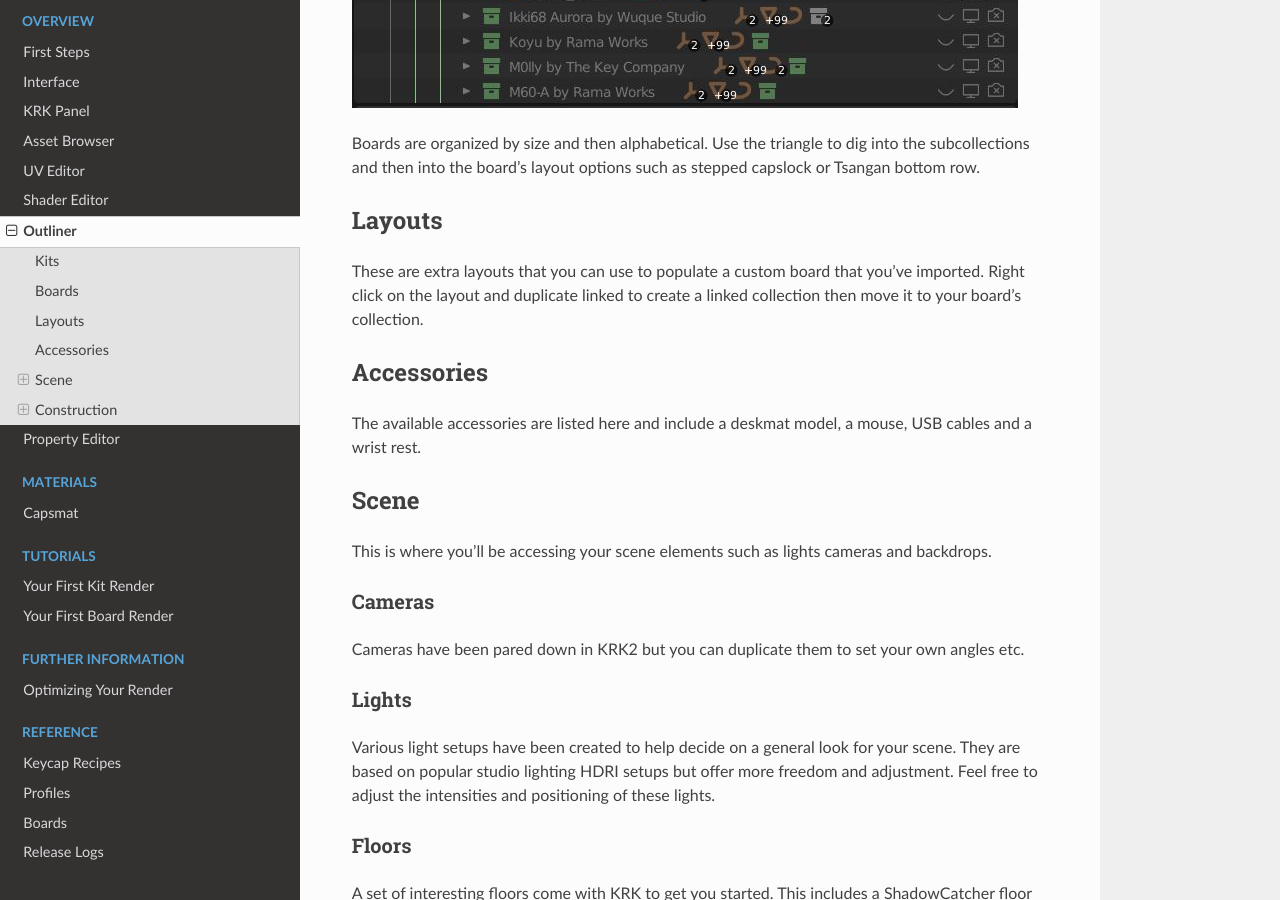
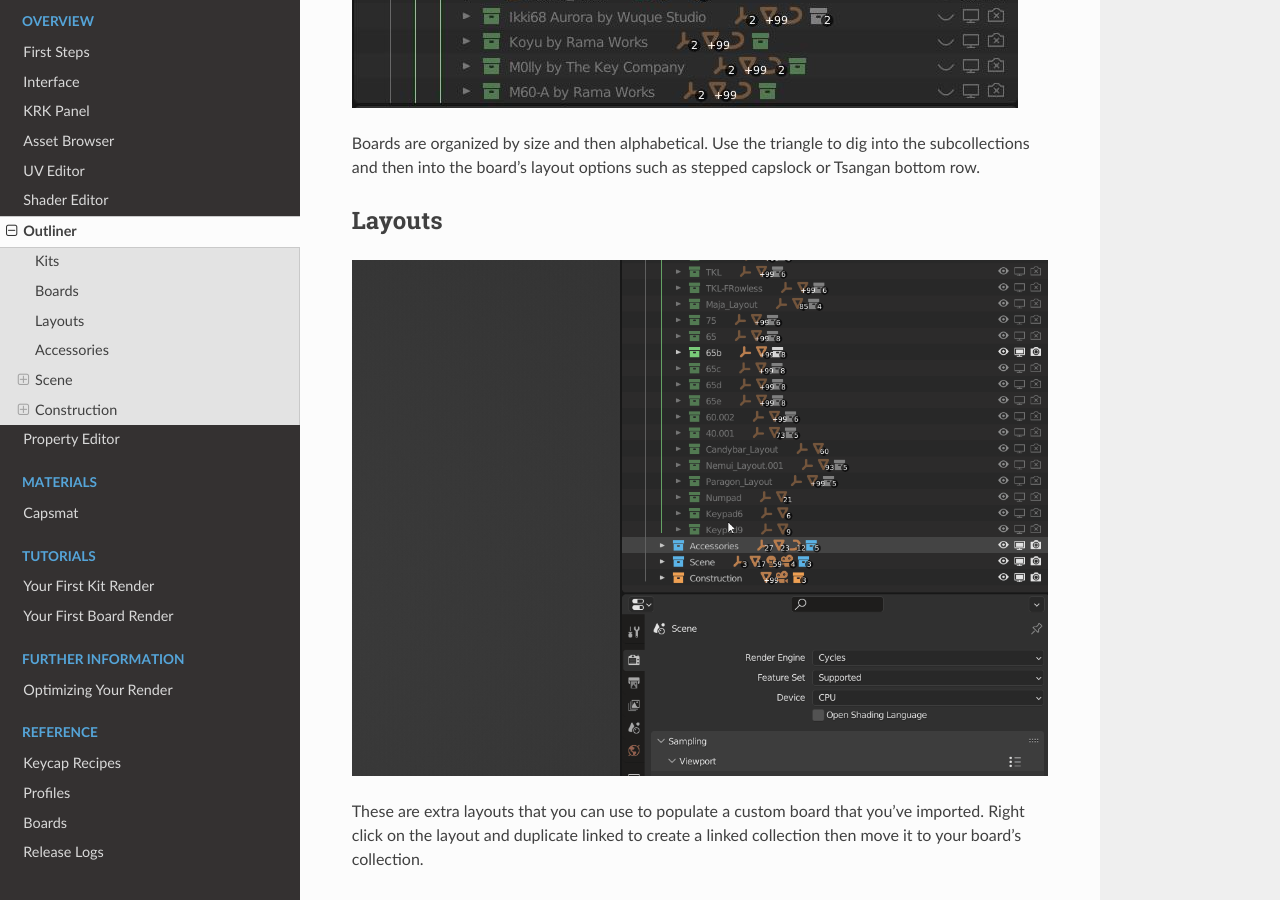
Before and after one commit to imperfectlink/KeyboardRenderKit, a Sphinx documentation site: the page built from docs/source/outliner.rst, in a window 1280 px wide and 900 px high, scrolled down 2015 px. Built offline with Sphinx 7.4.7 and the Read the Docs theme 2.0.0, drawn with Linux system fonts in a browser that asks for light colours.

Commit message:
Update outliner.rst

```diff
--- a/docs/source/outliner.rst
+++ b/docs/source/outliner.rst
@@ -20,6 +20,9 @@
 
 Layouts
 ~~~~
+
+.. image:: img/DuplicateLinkedCollection.gif
+
 These are extra layouts that you can use to populate a custom board that you've imported. Right click on the layout and duplicate linked to create a linked collection then move it to your board's collection.
 
 Accessories
```
